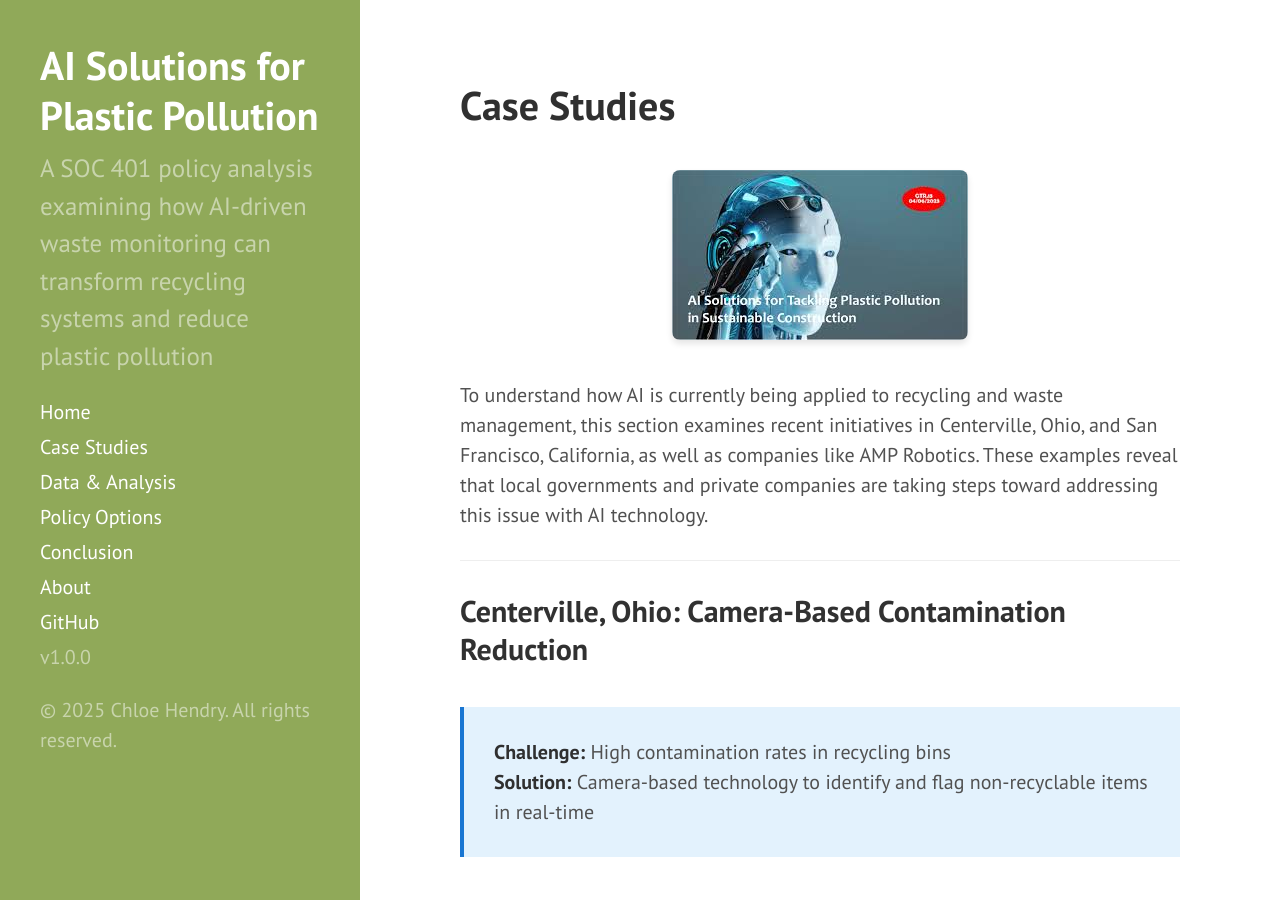
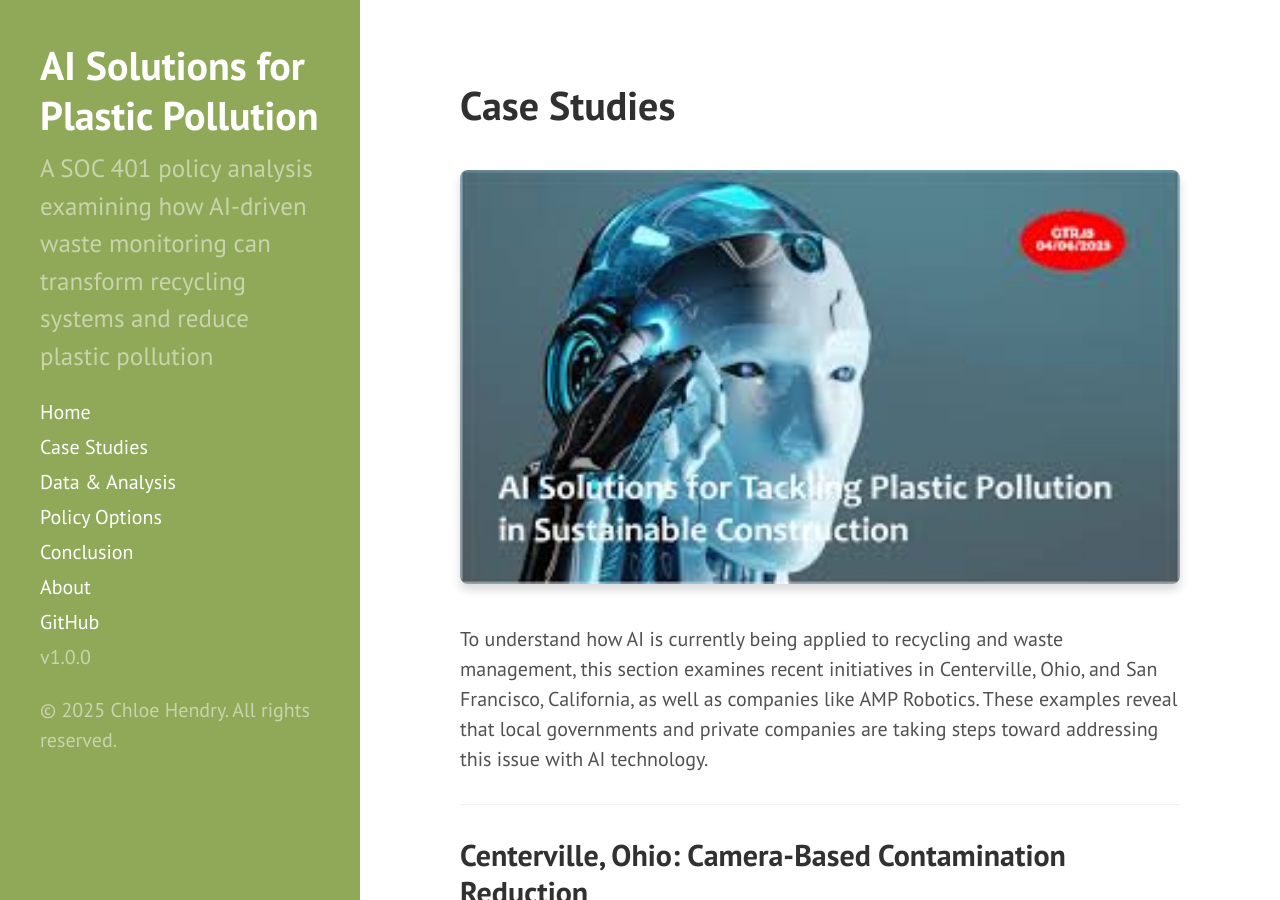
Before and after one commit to chendry6-blip/SOC401Website, a Jekyll site: the page built from _posts/2024-12-03-case-studies.md, in a window 1280 px wide and 900 px high. Built offline with Jekyll 4.4.1, drawn with Linux system fonts in a browser that asks for light colours.

Commit message:
Update 2024-12-03-case-studies.md

```diff
--- a/_posts/2024-12-03-case-studies.md
+++ b/_posts/2024-12-03-case-studies.md
@@ -4,11 +4,11 @@ title: Case Studies
 permalink: /case-studies/
 ---
 
-<div style="text-align: center; margin: 2rem auto; max-width: 900px;">
+<div style="margin: 2rem 0;">
   <img
     src="{{ site.baseurl }}/assets/Unknown-2.jpeg"
     alt="AI Solutions for Tackling Plastic Pollution in Sustainable Construction"
-    style="display:block; margin:0 auto; max-width:100%; height:auto; border-radius:8px; box-shadow:0 4px 6px rgba(0,0,0,0.1);">
+    style="display:block; width:100%; max-width:1200px; margin:0 auto; height:auto; border-radius:8px; box-shadow:0 6px 10px rgba(0,0,0,0.15);">
 </div>
 
 To understand how AI is currently being applied to recycling and waste management, this section examines recent initiatives in Centerville, Ohio, and San Francisco, California, as well as companies like AMP Robotics. These examples reveal that local governments and private companies are taking steps toward addressing this issue with AI technology.
```
